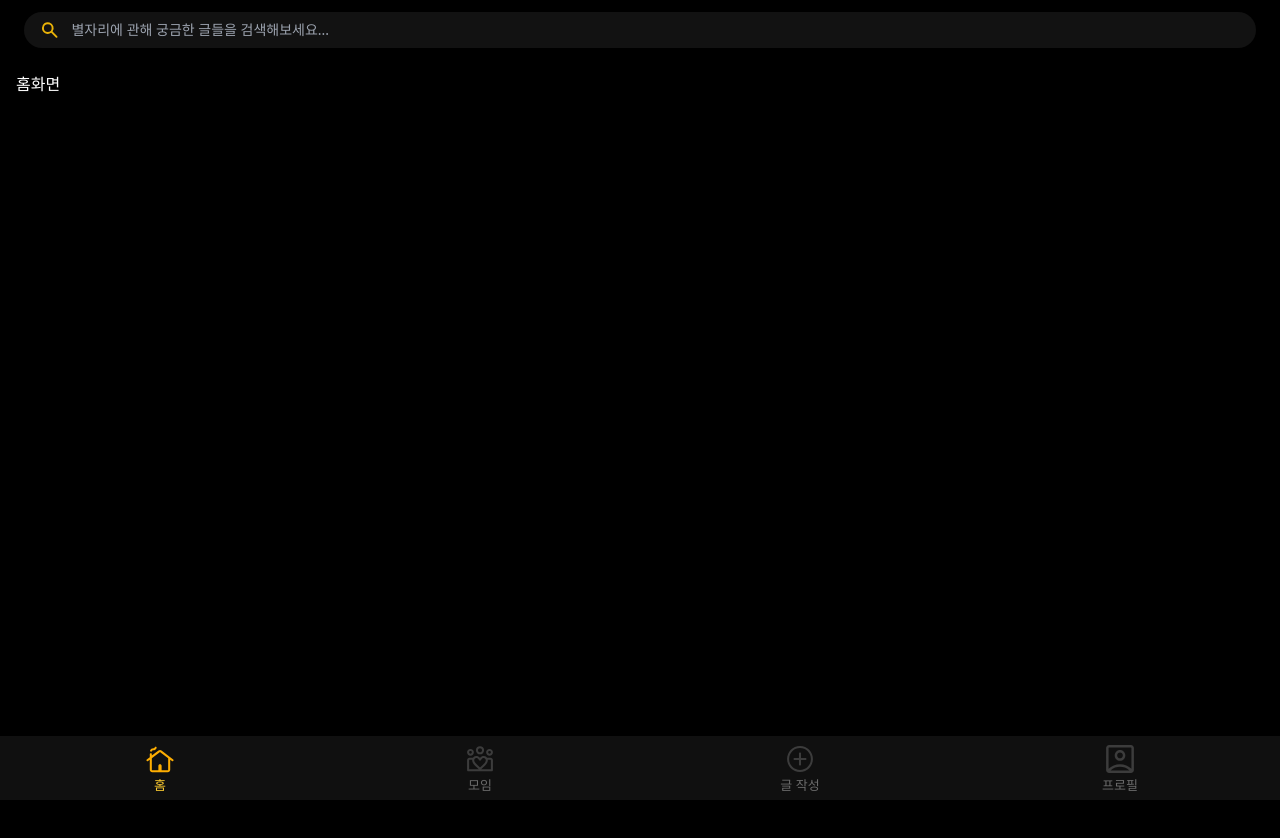
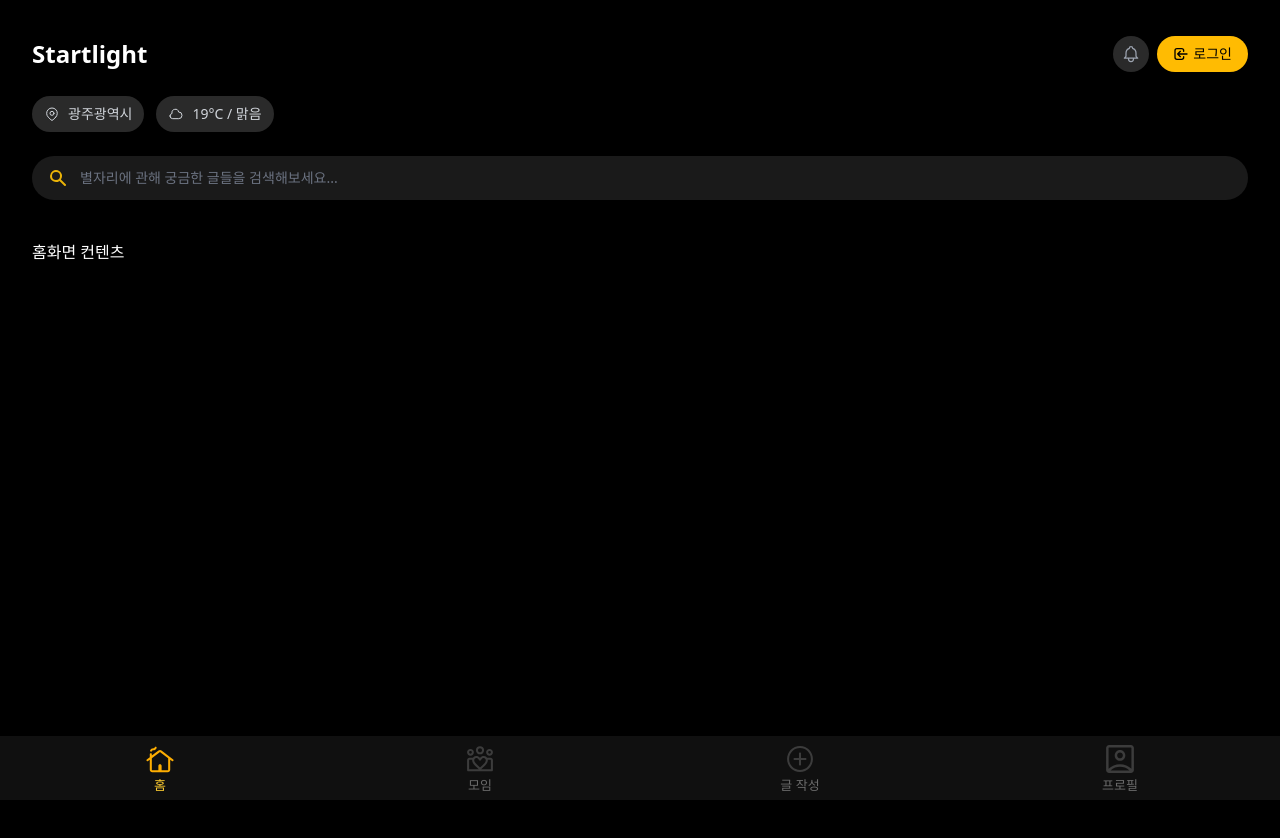
Before and after one commit to Superkid0714/ST4R-FE, a React (Vite) app in the folder ST4R/: page /home in a window 1280 px wide. Shown: the top 838 px of the page. Before the commit the page ends 800 px from the top, so only its background shows below. Built offline with nearby package versions, Linux system fonts and the light colour scheme.

Commit message:
✨ feat : Header 부분 제작작

```diff
--- a/ST4R/src/components/common/SearchBar.jsx
+++ b/ST4R/src/components/common/SearchBar.jsx
@@ -19,10 +19,10 @@ export default function SearchBar() {
   return (
     <div className="w-full">
       <form onSubmit={handleSearch} className="relative">
-        <div className="relative flex items-center bg-[#121212] rounded-full px-4 py-2">
+        <div className="relative flex items-center bg-[#1A1A1A] rounded-full px-4 py-3">
           {/* 검색 아이콘 */}
           <svg
-            className="w-5 h-5 text-yellow-500 mr-3"
+            className="w-5 h-5 text-yellow-500 mr-3 flex-shrink-0"
             fill="currentColor"
             viewBox="0 0 20 20"
             xmlns="http://www.w3.org/2000/svg"
@@ -38,7 +38,7 @@ export default function SearchBar() {
           <input
             type="text"
             placeholder="별자리에 관해 궁금한 글들을 검색해보세요..."
-            className="bg-transparent text-gray-300 w-full focus:outline-none text-sm"
+            className="bg-transparent text-gray-300 placeholder-gray-500 w-full focus:outline-none text-sm"
             value={searchQuery}
             onChange={(e) => setSearchQuery(e.target.value)}
           />
--- a/ST4R/src/layouts/Header.jsx
+++ b/ST4R/src/layouts/Header.jsx
@@ -1,15 +1,139 @@
+import { useNavigate } from 'react-router-dom';
 import SearchBar from '../components/common/SearchBar';
+import FortuneIcon from '../assets/icons/fortune.svg?react';
 
 export default function Header() {
+  const navigate = useNavigate();
+
+  // 토큰 존재 여부로 로그인 상태 확인
+  const token = localStorage.getItem('token');
+  const isAuthenticated = !!token;
+
+  // 로그인 버튼 클릭 핸들러
+  const handleLoginClick = () => {
+    navigate('/login');
+  };
+
+  // 운세 버튼 클릭 핸들러
+  const handleFortuneClick = () => {
+    // 운세 페이지로 이동하거나 모달을 띄우는 로직
+    console.log('운세 버튼 클릭');
+  };
+
+  // 알림 버튼 클릭 핸들러
+  const handleNotificationClick = () => {
+    console.log('알림 버튼 클릭');
+  };
+
   return (
-    <header className="bg-black text-white py-4">
-      <div className="container mx-auto px-4">
-        <div className="flex items-center justify-between">
-          <div className="text-xl font-bold">ST4R</div>
-          <div className="w-2/3">
-            <SearchBar />
+    <header className="bg-black text-white pt-6 pb-4">
+      <div className="px-4">
+        {/* 상단 타이틀과 알림 영역 */}
+        <div className="flex items-center justify-between mb-6">
+          <h1 className="text-2xl font-bold text-white">Startlight</h1>
+          <div className="flex items-center space-x-2">
+            {/* 알림 아이콘 */}
+            <button
+              onClick={handleNotificationClick}
+              className="bg-[#2A2A2A] rounded-full p-2 hover:bg-[#3A3A3A] transition-colors"
+            >
+              <svg
+                className="w-5 h-5 text-gray-400"
+                fill="none"
+                stroke="currentColor"
+                viewBox="0 0 24 24"
+                xmlns="http://www.w3.org/2000/svg"
+              >
+                <path
+                  strokeLinecap="round"
+                  strokeLinejoin="round"
+                  strokeWidth={1.5}
+                  d="M15 17h5l-1.405-1.405A2.032 2.032 0 0118 14.158V11a6.002 6.002 0 00-4-5.659V5a2 2 0 10-4 0v.341C7.67 6.165 6 8.388 6 11v3.159c0 .538-.214 1.055-.595 1.436L4 17h5m6 0v1a3 3 0 11-6 0v-1m6 0H9"
+                />
+              </svg>
+            </button>
+
+            {/* 로그인 상태에 따른 조건부 렌더링 */}
+            {isAuthenticated ? (
+              /* 로그인된 경우: 운세 버튼 */
+              <button
+                onClick={handleFortuneClick}
+                className="bg-[#2A2A2A] rounded-full px-3 py-2 hover:bg-[#3A3A3A] transition-colors flex items-center space-x-1"
+              >
+                {/* 운세 아이콘 */}
+                <FortuneIcon className="w-4 h-4 text-gray-400" />
+                <span className="text-gray-400 text-sm">운세</span>
+              </button>
+            ) : (
+              /* 로그인 안된 경우: 로그인 버튼 */
+              <button
+                onClick={handleLoginClick}
+                className="bg-[#FFBB02] rounded-full px-4 py-2 hover:bg-[#E6A500] transition-colors flex items-center space-x-1"
+              >
+                <svg
+                  className="w-4 h-4 text-black"
+                  fill="none"
+                  stroke="currentColor"
+                  viewBox="0 0 24 24"
+                >
+                  <path
+                    strokeLinecap="round"
+                    strokeLinejoin="round"
+                    strokeWidth={2}
+                    d="M11 16l-4-4m0 0l4-4m-4 4h14m-5 4v1a3 3 0 01-3 3H6a3 3 0 01-3-3V7a3 3 0 013-3h7a3 3 0 013 3v1"
+                  />
+                </svg>
+                <span className="text-black text-sm font-medium">로그인</span>
+              </button>
+            )}
           </div>
-          {/* 기타 헤더 요소들 */}
+        </div>
+
+        {/* 위치와 날씨 정보 */}
+        <div className="flex items-center space-x-3 mb-6">
+          <div className="flex items-center bg-[#2A2A2A] rounded-full px-3 py-2 text-gray-300 text-sm">
+            <svg
+              className="w-4 h-4 mr-2"
+              fill="none"
+              stroke="currentColor"
+              viewBox="0 0 24 24"
+            >
+              <path
+                strokeLinecap="round"
+                strokeLinejoin="round"
+                strokeWidth={1.5}
+                d="M17.657 16.657L13.414 20.9a1.998 1.998 0 01-2.827 0l-4.244-4.243a8 8 0 1111.314 0z"
+              />
+              <path
+                strokeLinecap="round"
+                strokeLinejoin="round"
+                strokeWidth={1.5}
+                d="M15 11a3 3 0 11-6 0 3 3 0 016 0z"
+              />
+            </svg>
+            광주광역시
+          </div>
+          <div className="flex items-center bg-[#2A2A2A] rounded-full px-3 py-2 text-gray-300 text-sm">
+            <svg
+              className="w-4 h-4 mr-2"
+              fill="none"
+              stroke="currentColor"
+              viewBox="0 0 24 24"
+            >
+              <path
+                strokeLinecap="round"
+                strokeLinejoin="round"
+                strokeWidth={1.5}
+                d="M3 15a4 4 0 004 4h9a5 5 0 10-.1-9.999 5.002 5.002 0 10-9.78 2.096A4.001 4.001 0 003 15z"
+              />
+            </svg>
+            19°C / 맑음
+          </div>
+        </div>
+
+        {/* 검색바 */}
+        <div className="mb-2">
+          <SearchBar />
         </div>
       </div>
     </header>
--- a/ST4R/src/pages/HomePage.jsx
+++ b/ST4R/src/pages/HomePage.jsx
@@ -1,7 +1,7 @@
 import { useEffect } from 'react';
 import { useNavigate } from 'react-router-dom';
 import { useLogoutMutation } from '../api/auth';
-import SearchBar from '../components/common/SearchBar';
+import Header from '../layouts/Header';
 
 export default function HomePage() {
   const navigate = useNavigate();
@@ -24,23 +24,24 @@ export default function HomePage() {
   };
 
   return (
-    <>
-      {/* 검색바 컴포넌트 추가 */}
-      <div className="mb-6 px-2">
-        <SearchBar />
-      </div>
+    <div className="min-h-screen bg-black">
+      {/* 헤더 컴포넌트 */}
+      <Header />
 
-      <span className="text-white">홈화면</span>
+      {/* 메인 컨텐츠 영역 */}
+      <div className="px-4 pt-4">
+        <span className="text-white">홈화면 컨텐츠</span>
 
         {/* 테스트 로그아웃 버튼 */}
         <div
           onClick={handleLogout}
-        className="absolute left-3 right-3 bottom-20 h-15 bg-star-yellow rounded-lg cursor-pointer"
+          className="fixed left-3 right-3 bottom-20 h-15 bg-star-yellow rounded-lg cursor-pointer z-10"
         >
           <div className="absolute left-5 top-4 text-base font-extrabold">
             <span className="text-black">로그아웃</span>
           </div>
         </div>
-    </>
+      </div>
+    </div>
   );
 }
```
Also changed, not shown: ST4R/src/assets/icons/fortune.svg (added). Lines whose indentation alone changed are shown as unchanged.
